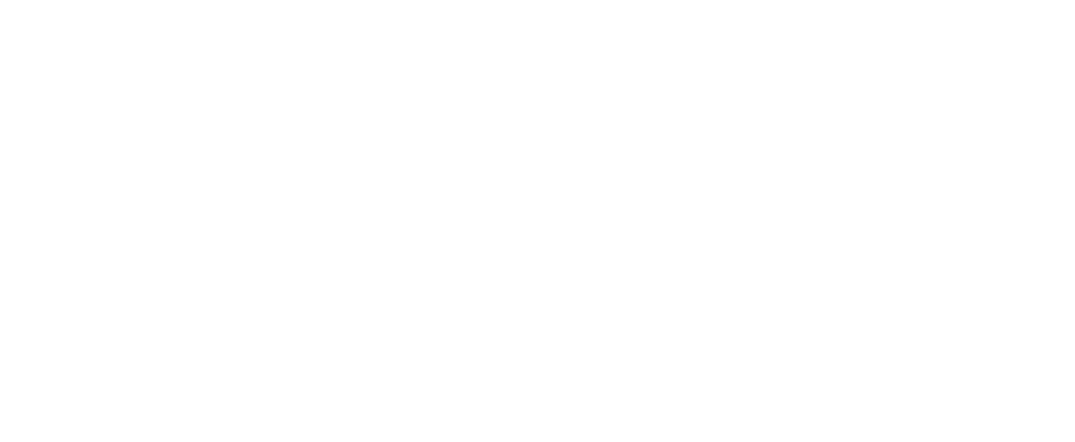
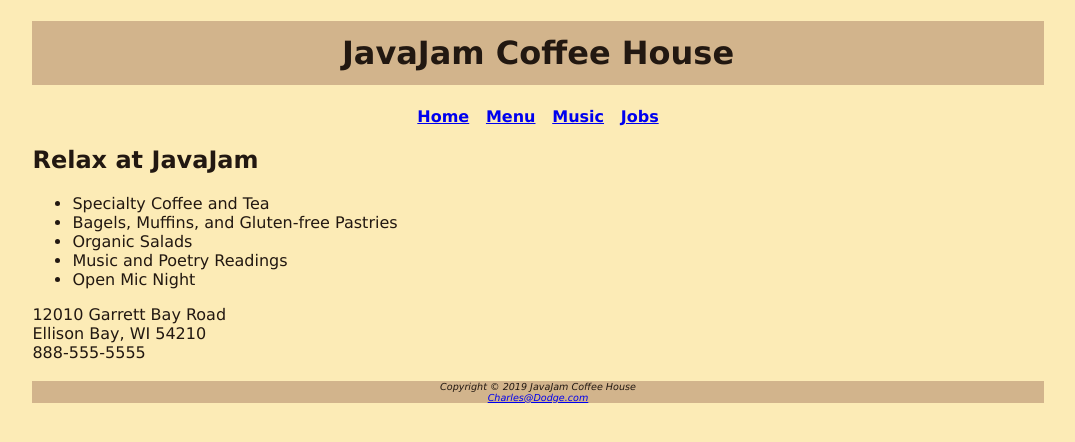
Before and after one commit to windspinks/CIST1510_Personal_Website, a plain HTML site: page 1510/ch03/index.html in a window 1280 px wide. Shown: the whole page, without its empty margins (102-1177 px from the left). Drawn offline with Linux system fonts and the light colour scheme.

Commit message:
Case Study ch03

```diff
--- a/1510/ch03/index.html
+++ b/1510/ch03/index.html
@@ -0,0 +1,43 @@
+<!DOCTYPE html>
+<html>
+
+<head>
+  <meta charset="utf-8">
+  <title>JavaJam Coffee House</title>
+  <link rel="stylesheet" href="javajam.css">
+</head>
+
+<body>
+  <div id="wrapper">
+
+    <h1>JavaJam Coffee House</h1>
+    <nav>
+      <a href="index.html">Home</a> &nbsp;
+      <a href="menu.html">Menu</a> &nbsp;
+      <a href="music.html">Music</a> &nbsp;
+      <a href="jobs.html">Jobs</a>
+    </nav>
+
+    <main>
+      <h2>Relax at JavaJam</h2>
+      <ul>
+        <li>Specialty Coffee and Tea</li>
+        <li>Bagels, Muffins, and Gluten-free Pastries</li>
+        <li>Organic Salads</li>
+        <li>Music and Poetry Readings</li>
+        <li>Open Mic Night</li>
+      </ul>
+      <div>
+        12010 Garrett Bay Road <br>
+        Ellison Bay, WI 54210 <br>
+        888-555-5555 <br> <br>
+      </div>
+    </main>
+
+    <footer>Copyright &copy; 2019 JavaJam Coffee House <br> <a href="mailto:">Charles@Dodge.com</a>
+    </footer>
+
+  </div>
+</body>
+
+</html>
--- /dev/null
+++ b/1510/ch03/javajam.css
@@ -0,0 +1,29 @@
+body {
+  background: #FCEBB6;
+  color: #221811;
+  font-family: Verdana;
+}
+
+h1 {
+  background: #D2B48C;
+  line-height: 200%;
+  text-align: center;
+}
+
+nav {
+  font-weight: bold;
+  text-align: center;
+}
+
+footer {
+  background: #D2B48C;
+  font-size: .6em;
+  font-style: italic;
+  text-align: center;
+}
+
+#wrapper {
+  margin-left: auto;
+  margin-right: auto;
+  width: 80%;
+}
```
Also changed, not shown: 1510/ch02/index.html (+5 -3 lines), 1510/ch03/menu.html (added, +38 -0 lines).
